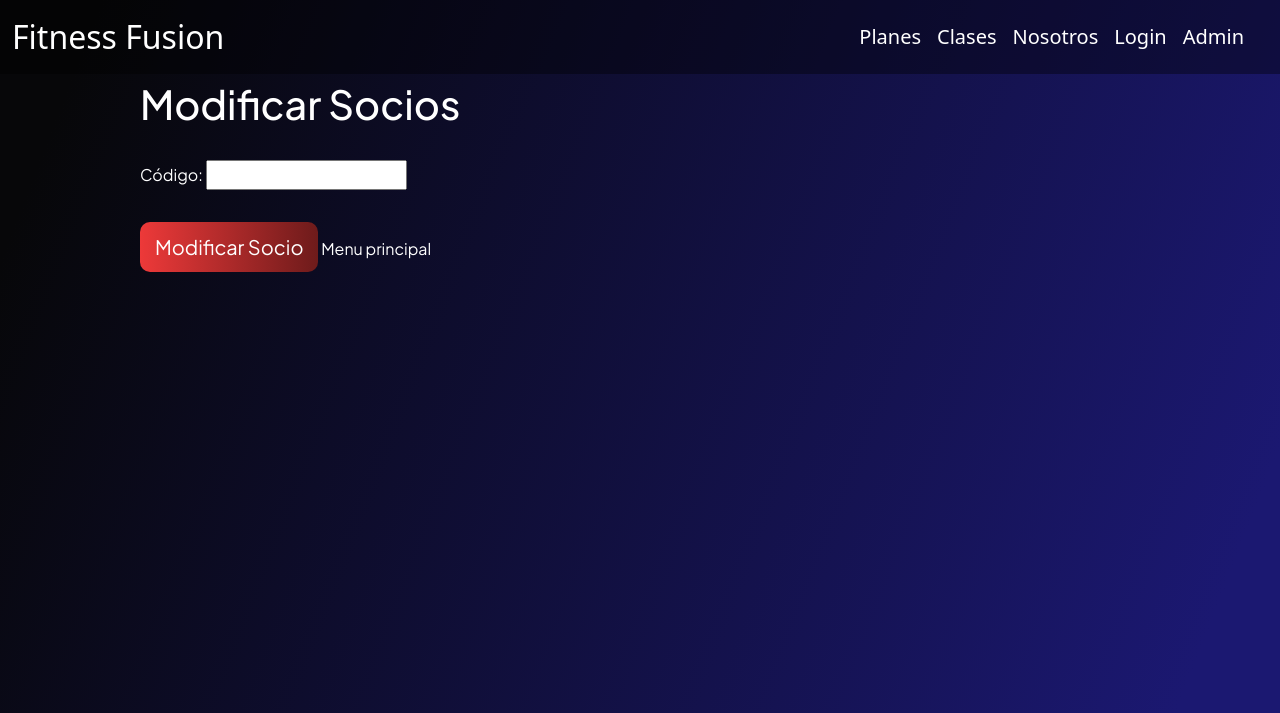
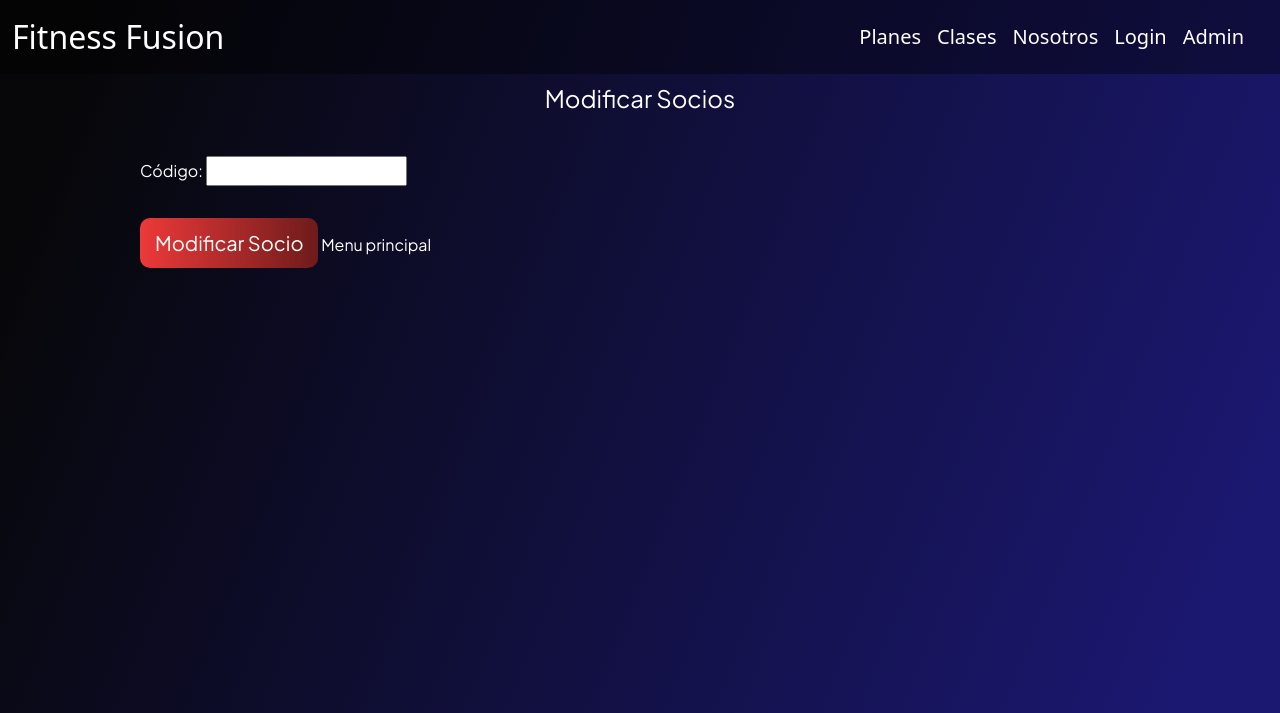
Before and after one commit to KarinaTocha/TPGrupo3, a plain HTML site: page pages/modificaciones.html in a window 1280 px wide. Shown: the top 713 px of the page. Drawn offline with nearby package versions, Linux system fonts and the light colour scheme.

Commit message:
Update modificaciones.html

```diff
--- a/pages/modificaciones.html
+++ b/pages/modificaciones.html
@@ -64,7 +64,7 @@
         <div class="container">
             <section class="section1-landing">
 
-                <h1>Modificar Socios</h1><br>
+                <p class="planes">Modificar Socios</p><br>
 
 
     <div id="app">
```
